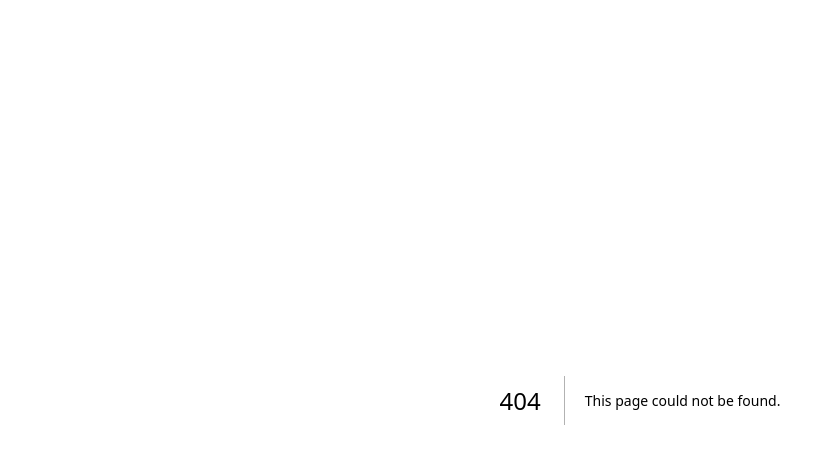
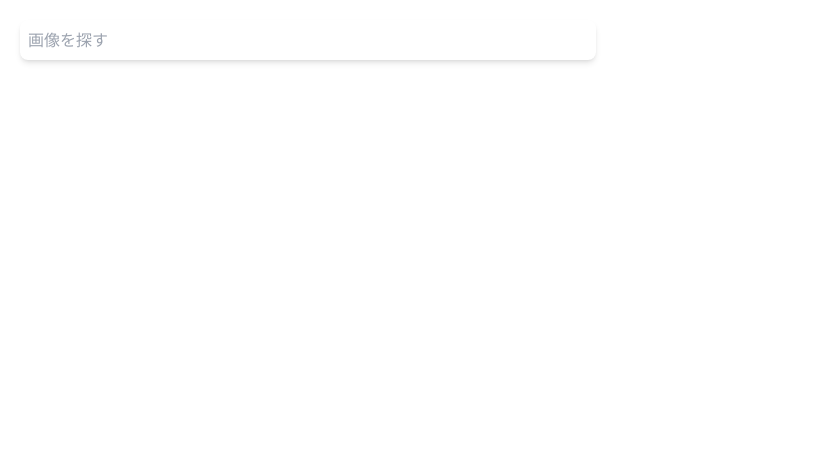
Before and after one commit to Hirota723/pixabay-clone, a Next.js app: page /component/SearchForm in a window 1280 px wide. Before the commit this address had no page. Shown: the top 464 px of the page, without its empty margins (0-822 px from the left). Built offline with nearby package versions, Linux system fonts and the light colour scheme.

Commit message:
✨ コンポーネントの分けた

```diff
--- a/src/pages/component/ImageGallery.tsx
+++ b/src/pages/component/ImageGallery.tsx
@@ -11,7 +11,7 @@ interface ImageGalleryProps {
 const ImageGallery: React.FC<ImageGalleryProps> = ({ fetchData }) => {
   return (
     <div className="grid grid-cols-1 sm:grid-cols-2 md:grid-cols-3 gap-4 p-4">
-      {/* {fetchData.map((data) => (
+      {fetchData.map((data) => (
         <div key={data.id} className="w-64 h-64">
           <a href={data.pageURL} target="_blank">
             <img
@@ -21,7 +21,7 @@ const ImageGallery: React.FC<ImageGalleryProps> = ({ fetchData }) => {
             />
           </a>
         </div>
-      ))} */}
+      ))}
     </div>
   );
 };
--- /dev/null
+++ b/src/pages/component/SearchForm.tsx
@@ -0,0 +1,34 @@
+import React, { useRef } from "react";
+
+interface SearchFormProps {
+  setFetchData: (data: any) => void;
+}
+
+const SearchForm: React.FC<SearchFormProps> = ({ setFetchData }) => {
+  const ref = useRef<HTMLInputElement>(null);
+
+  const handleSubmit = (e: React.FormEvent) => {
+    e.preventDefault();
+
+    const endpointURL = `https://pixabay.com/api/?key=44252574-0f66666e1bb0e41e2fc432aa5&q=${ref.current?.value}&image_type=photo`;
+
+    fetch(endpointURL)
+      .then((res) => res.json())
+      .then((data) => {
+        setFetchData(data.hits);
+      });
+  };
+
+  return (
+    <form onSubmit={handleSubmit} className="w-full max-w-xl m-5">
+      <input
+        type="text"
+        placeholder="画像を探す"
+        ref={ref}
+        className="w-full outline-none px-2 py-2 bg-white shadow-md rounded-lg"
+      />
+    </form>
+  );
+};
+
+export default SearchForm;
--- a/src/pages/index.tsx
+++ b/src/pages/index.tsx
@@ -1,37 +1,16 @@
-import Image from "next/image";
-import { Inter } from "next/font/google";
+import SearchForm from "./component/SearchForm";
 import ImageGallery from "./component/ImageGallery";
-import { useRef, useState } from "react";
-
-const inter = Inter({ subsets: ["latin"] });
+import { useState } from "react";
 
 const Home = () => {
   const [fetchData, setFetchData] = useState([]);
-  const ref = useRef<HTMLInputElement>(null);
-
-  const handleSubmit = (e: React.FormEvent) => {
-    // e.preventDefault();
-    // console.log(ref.current?.value);
-    // const endpointURL = `https://pixabay.com/api/?key=44252574-0f66666e1bb0e41e2fc432aa5&q=${ref.current?.value}&image_type=photo`;
-    // fetch(endpointURL)
-    //   .then((res) => res.json())
-    //   .then((data) => {
-    //     console.log(data.hits);
-    //     setFetchData(data.hits);
-    //   });
-  };
 
   return (
     <main className="flex flex-col items-center w-full min-h-screen bg-gray-200">
       <h2 className="text-4xl font-bold text-gray-700 pt-10">My Pixabay</h2>
-      <form onSubmit={handleSubmit} className="w-full max-w-xl m-5">
-        <input
-          type="text"
-          placeholder="画像を探す"
-          ref={ref}
-          className="w-full outline-none px-2 py-2 bg-white shadow-md rounded-lg"
-        />
-      </form>
+
+      <SearchForm setFetchData={setFetchData} />
+
       <ImageGallery fetchData={fetchData} />
     </main>
   );
```
